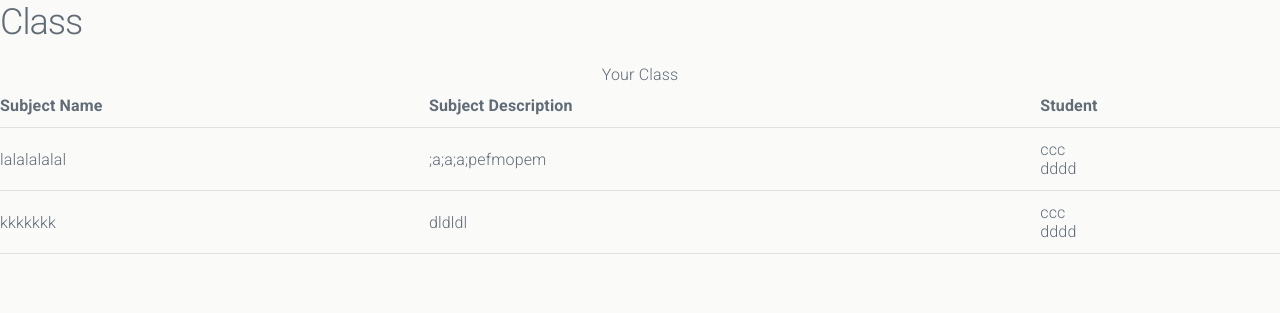
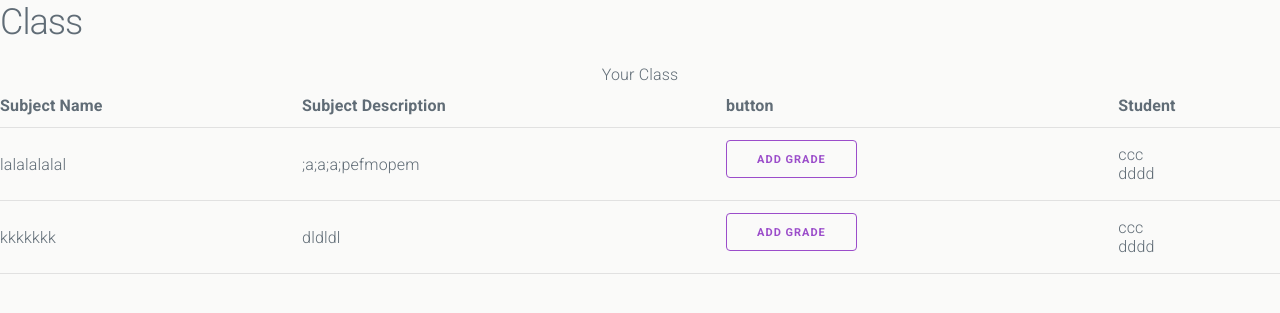
Before and after one commit to Ouroboros59/mygesax, a Django app: page /class/ in a window 1280 px wide. Shown: the part 52-365 px from the top of the page. Run offline with Django 3.2, Linux system fonts and the light colour scheme; a user stored in the database is signed in; data comes from the database, SQL or seed files in the repository.

Commit message:
added add marks button

```diff
--- a/subject/urls.py
+++ b/subject/urls.py
@@ -3,5 +3,5 @@ from django.urls import path
 from .views import AddGradeView, UserGradeView
 
 urlpatterns = [
-    path('add/grades/', AddGradeView.as_view(), name='add grade'),
+    path('add/grades/', AddGradeView.as_view(), name='add_grade'),
 ]
--- a/templates/promotions/class.html
+++ b/templates/promotions/class.html
@@ -8,12 +8,14 @@
             <tr>
                 <th>Subject Name</th>
                 <th>Subject Description</th>
+                <th>button</th>
                 <th>Student</th>
             </tr>
             {% for subject in object_list %}
             <tr>
                 <td>{{ subject.name }}</td>
                 <td>{{ subject.description}}</td>
+                <td><a href="/subject/add/grades/?subject={{ subject.id }}" class="button button-outline">add grade</a></td>
                 <td>
                     {% for student in subject.users.all %}
                         <li>{{ student.username }}</li>
```
